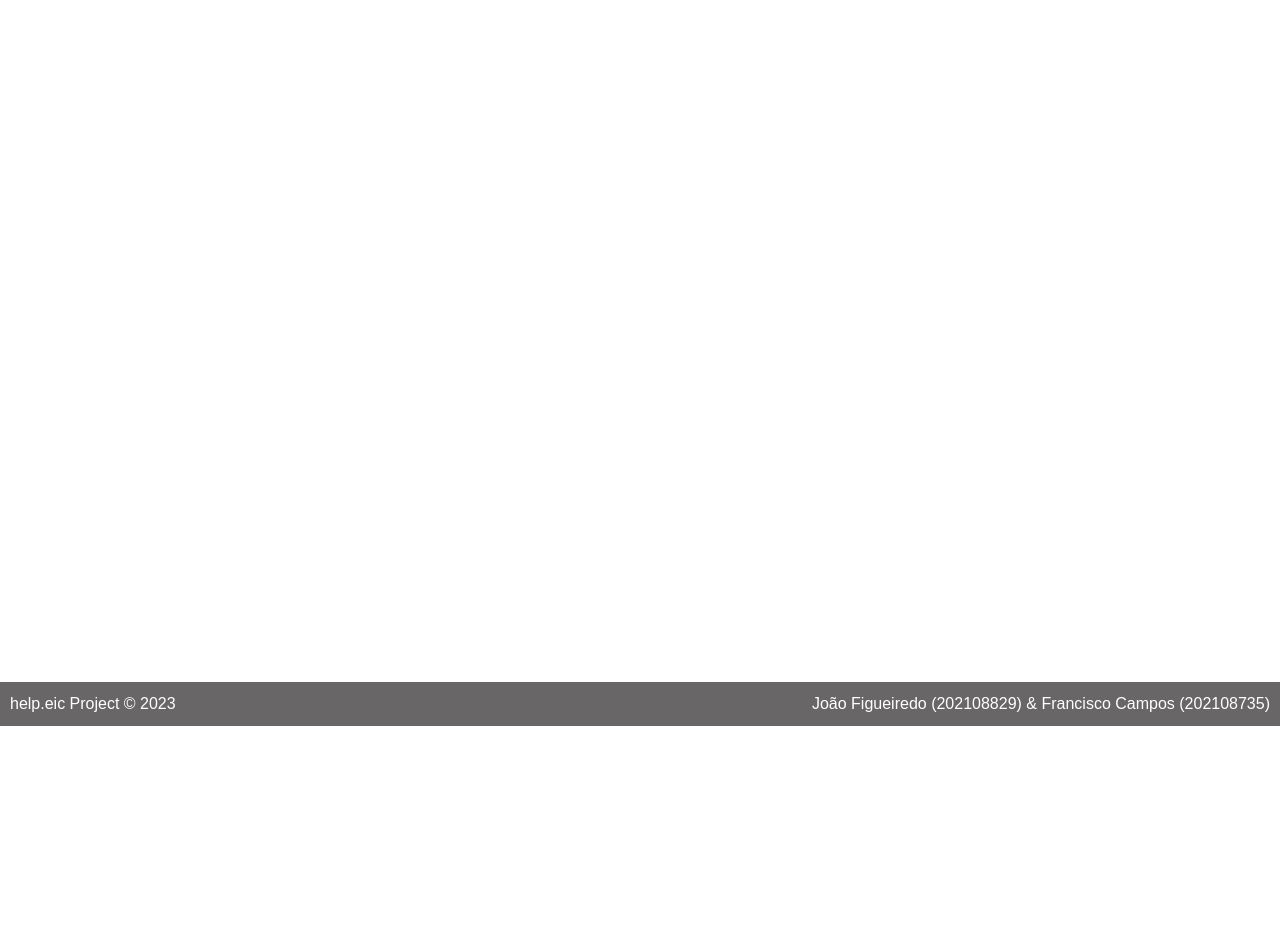
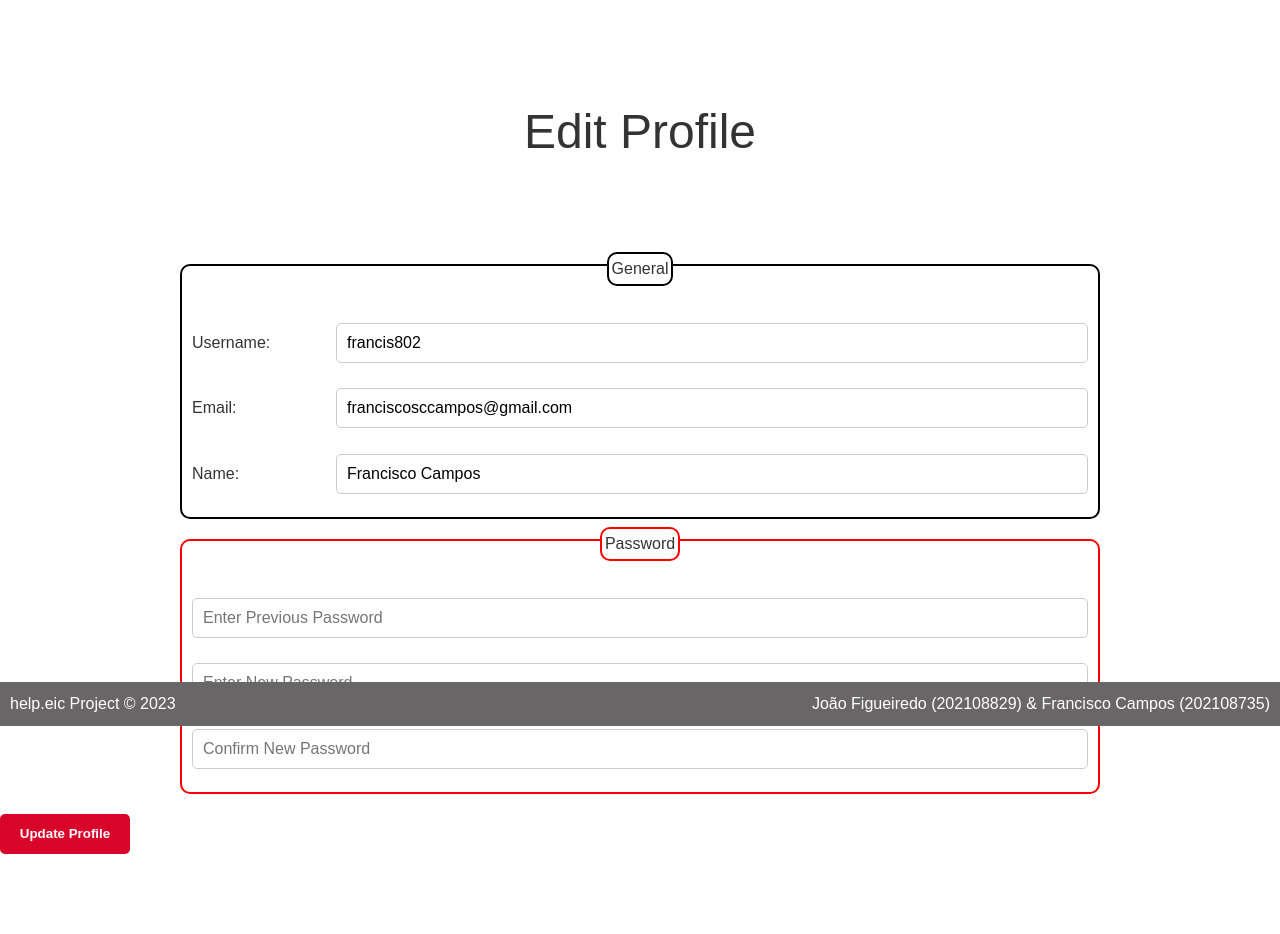
Before and after one commit to FEUP-LTW-2023/project-ltw14g10, a PHP site: page /pages/change-profile.php in a window 1280 px wide. Shown: the part 74-1008 px from the top of the page. Before the commit the page ends 800 px from the top, so only its background shows below. Run offline with PHP 8.4, Linux system fonts and the light colour scheme; the visitor is signed in with stand-in values (Sample User, id 1); data comes from the database, SQL or seed files in the repository.

Commit message:
Major advancements in profile and edit profile

```diff
--- a/css/change-profile-style.css
+++ b/css/change-profile-style.css
@@ -0,0 +1,112 @@
+.btn {
+    min-width: 130px;
+    height: 40px;
+    color: #fff;
+    padding: 5px 10px;
+    font-weight: bold;
+    cursor: pointer;
+    transition: all 0.3s ease;
+    position: relative;
+    display: inline-block;
+    outline: none;
+    border-radius: 5px;
+    border: 2px solid #d90429;
+    background: #d90429;
+}
+.btn:hover {
+    background: #fff;
+    color: #d90429
+}
+
+.input-box {
+    margin-bottom: 20px;
+    display: flex;
+    flex-direction: column;
+    justify-content: center;
+    align-items: center;
+}
+
+.password-section {
+    border: 2px solid red;
+    border-radius: 10px;
+    padding: 10px;
+    margin-left: auto;
+    margin-right: auto;
+    max-width: 70%;
+}
+
+.general-section {
+    border: 2px solid black;
+    border-radius: 10px;
+    padding: 10px;
+    margin-left: auto;
+    margin-right: auto;
+    max-width: 70%;
+    justify-content: center;
+}
+
+.input-box .box {
+    width: 80%;
+    padding: 0.625em;
+    margin-bottom: 0.8em;
+    margin-top: 0.8em;
+    border-radius: 0.3125em;
+    border: 0.0625em solid #ccc;
+    font-size: 1em;
+    flex-grow: 1;
+}
+
+.form-wrapper{
+    display: flex;
+    align-items: center;
+    justify-content: space-between;
+    gap: 1em;
+    width: 100%;
+}
+
+.prefix{
+    min-width: 10vw;
+}
+
+#title {
+    text-align: center;
+    padding: 2em;
+    font-size: 3em;
+}
+
+.sub-title {
+    position: relative;
+    top: -1.5em;
+    background-color: #fff;
+    padding: 3px;
+    border-radius: 10px;
+}
+
+.password-section .sub-title {
+    position: relative;
+    top: -1.5em;
+    background-color: #fff;
+    padding: 3px;
+    border-radius: 10px;
+    border: 2px solid red;
+}
+
+.general-section .sub-title {
+    position: relative;
+    top: -1.5em;
+    background-color: #fff;
+    padding: 3px;
+    border-radius: 10px;
+    border: 2px solid black;
+}
+
+div.input-box.password-section {
+    display: flex;
+}
+
+@media screen and (max-width: 480px) {
+    #title {
+      font-size: 2em;
+      padding: 1em;
+    }
+}
--- a/css/common-style.css
+++ b/css/common-style.css
@@ -74,18 +74,6 @@
     align-items: center;
   }
 
-  h1 {
-    margin: 0;
-    font-size: 36px;
-    font-weight: bold;
-  }
-
-  h2 {
-    margin: 0;
-    font-size: 18px;
-    font-weight: normal;
-  }
-
   .logo {
     font-size: 2.25em;
   }
--- a/pages/change-profile.php
+++ b/pages/change-profile.php
@@ -15,5 +15,6 @@
 
   setHeaderChangeProfile();
   drawHeader($session);
+  drawEditProfileForm($user);
   drawFooter();
 ?>
--- a/templates/change-profile.tpl.php
+++ b/templates/change-profile.tpl.php
@@ -19,3 +19,42 @@
 </head>
 
 <?php } ?>
+
+<?php function drawEditProfileForm(User $user){ ?>
+  <div id="title">
+    Edit Profile
+  </div>
+  <form action="../actions/action_edit_profile.php" method="post" enctype="multipart/form-data" class="center-form">
+    <div class="flex">
+      <div class="input-box general-section">
+        <div class="sub-title">General</div>
+        <div class="form-wrapper">
+          <div class="prefix">Username:</div>
+          <input type="text" name="update_username" value="<?php echo $user->username; ?>" class="box">
+        </div>
+        <div class="form-wrapper">
+          <div class="prefix">Email:</div>
+          <input type="email" name="update_email" value="<?php echo $user->email; ?>" class="box">
+        </div>
+        <div class="form-wrapper">
+          <div class="prefix">Name:</div>
+          <input type="text" name="update_name" value="<?php echo $user->name; ?>" class="box">
+        </div>
+      </div>
+      <div class="input-box password-section">
+        <div class="sub-title">Password</div>
+          <div class="form-wrapper">
+            <input type="password" name="old_password" placeholder="Enter Previous Password" class="box">
+          </div>
+          <div class="form-wrapper">
+            <input type="password" name="new_password" placeholder="Enter New Password" class="box">
+          </div>
+          <div class="form-wrapper">
+            <input type="password" name="confirm_password" placeholder="Confirm New Password" class="box">
+          </div>
+      </div>
+    </div>
+    <input type="submit" value="Update Profile" name="update_profile" class="btn">
+    <a href="home.php" class="delete-btn">go back</a>
+  </form>
+<?php } ?>
```
Also changed, not shown: css/profile-style.css (+39 -0 lines), templates/profile.tpl.php (+3 -4 lines), actions/action_edit_profile.php (added).
